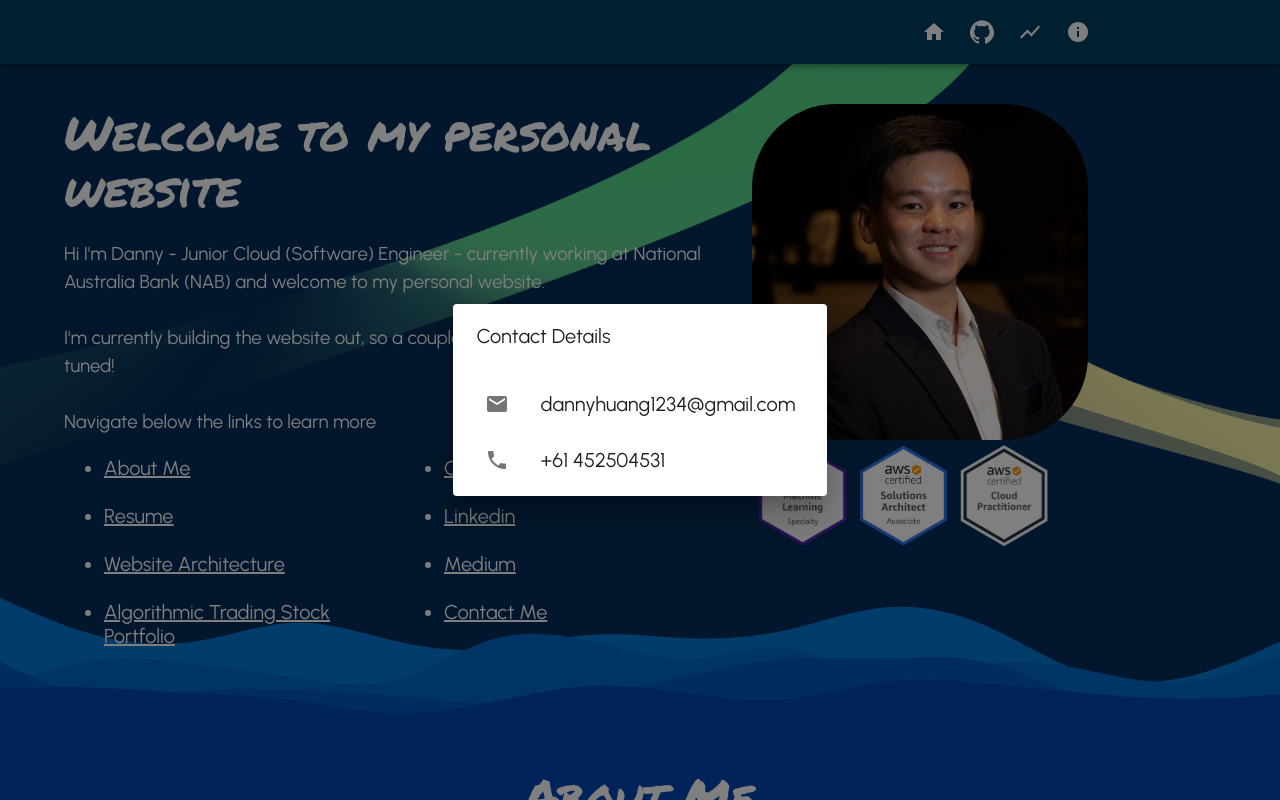
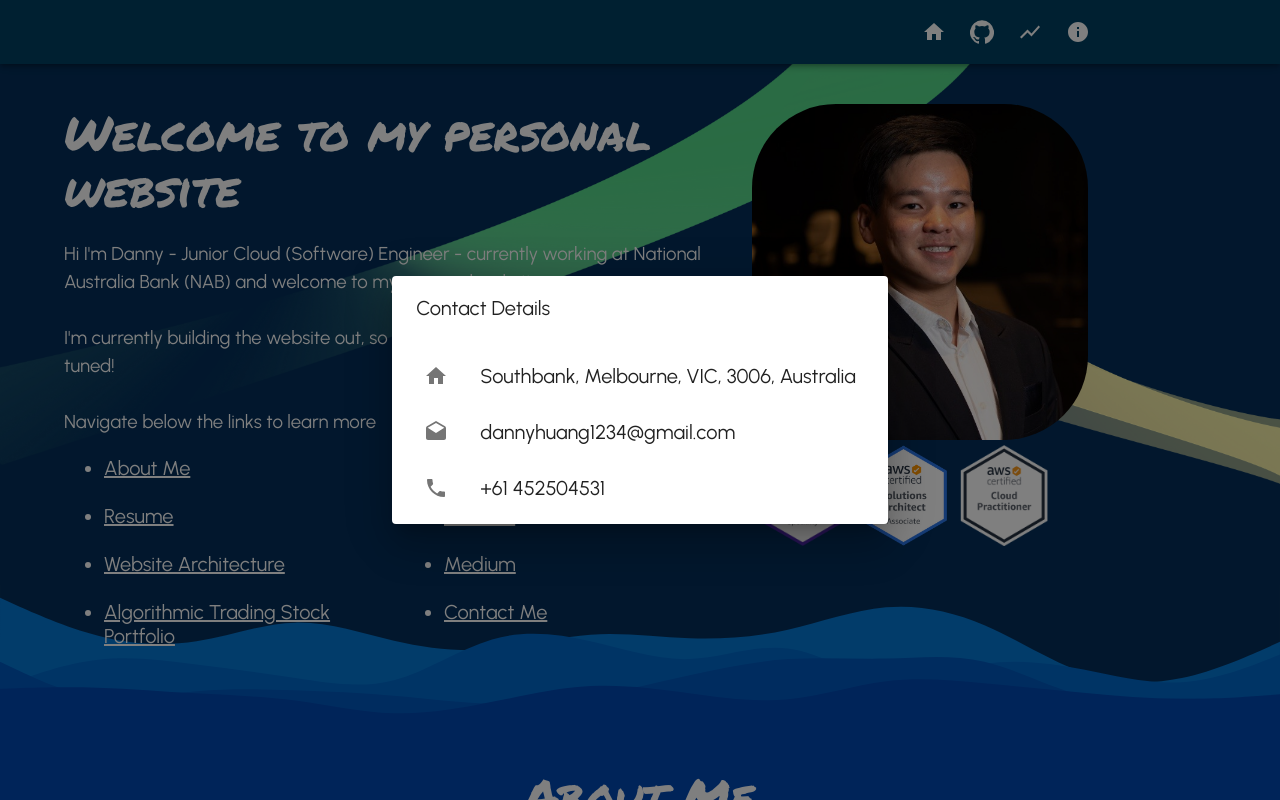
Before and after one commit to Xascrimson/personal-website-reactJS-on-AWS, a React (Create React App) app: page / in a window 1280 px wide. Both pictures are taken after a click on the button 1078 px from the left and 32 px from the top of the page. Shown: the top 800 px of the page. Built offline with nearby package versions, Linux system fonts and the light colour scheme.

Commit message:
adding address

```diff
--- a/src/ContactMe.jsx
+++ b/src/ContactMe.jsx
@@ -1,5 +1,5 @@
 import { Dialog, DialogTitle, List, ListItem } from "@material-ui/core";
-import { Email, Phone } from "@material-ui/icons";
+import { Drafts, Home, Phone } from "@material-ui/icons";
 import ListItemButton from "@mui/material/ListItemButton";
 import ListItemIcon from "@mui/material/ListItemIcon";
 import React, { useState } from "react";
@@ -8,14 +8,22 @@ export function ContactInfo({ open, onClose }) {
 	return (
 		<Dialog onClose={onClose} open={open}>
 			<DialogTitle>Contact Details</DialogTitle>
-			<List sx={{ pt: 20 }}>
+			<List>
+				<ListItem>
+					<ListItem>
+						<ListItemIcon>
+							<Home />
+						</ListItemIcon>
+						Southbank, Melbourne, VIC, 3006, Australia
+					</ListItem>
+				</ListItem>
 				<ListItem>
 					<ListItemButton
 						component="a"
 						href="mailto:dannyhuang1234@gmail.com"
 					>
 						<ListItemIcon>
-							<Email />
+							<Drafts />
 						</ListItemIcon>
 						dannyhuang1234@gmail.com
 					</ListItemButton>
```
